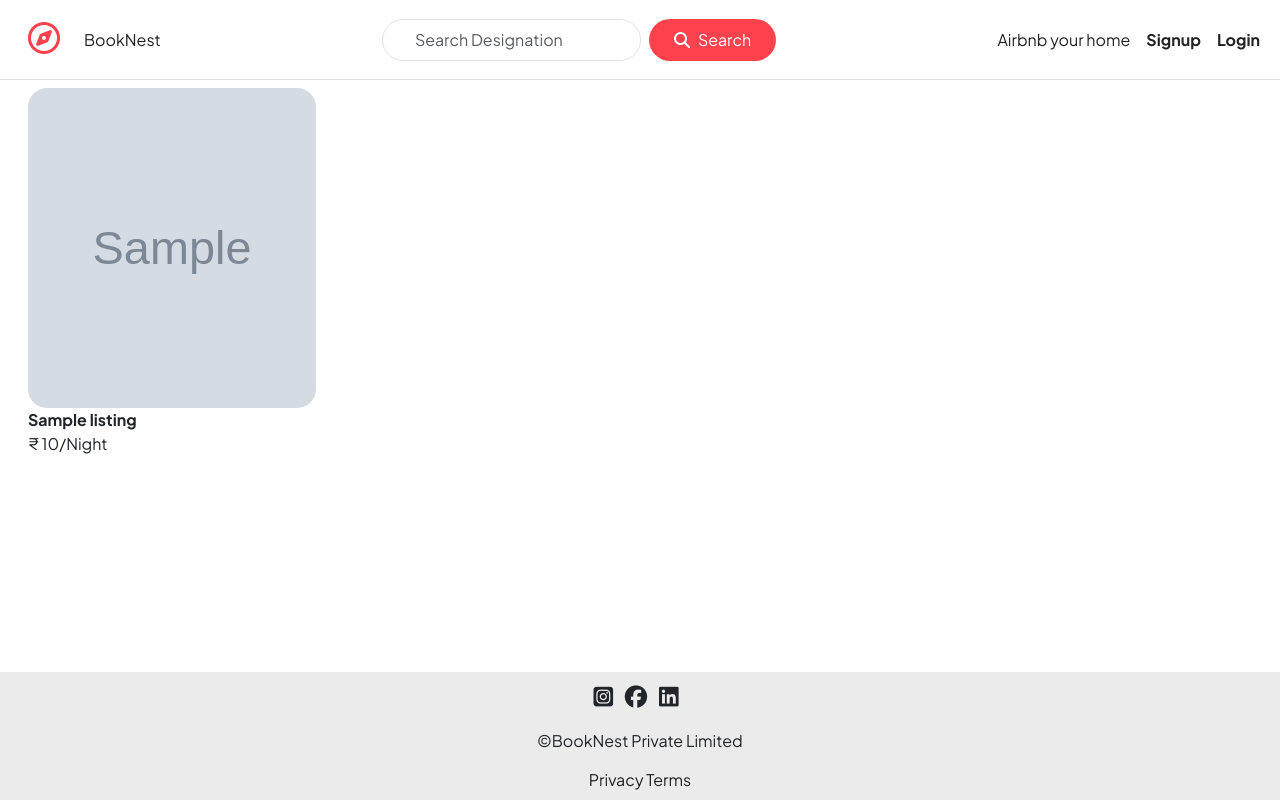
After one commit to Vansh-tech1/BookNest, a Node server app: page /search/ in a window 1280 px wide. The commit adds this page. Run offline with Node 20, Linux system fonts and the light colour scheme; tables that the repository leaves empty hold one stand-in row (values such as "Sample post"); grey boxes marked "Sample" are stand-in pictures; some libraries are stand-ins or nearby versions.

Commit message:
added searching route

```diff
--- a/app.js
+++ b/app.js
@@ -28,6 +28,7 @@ const User=require("./models/user.js");
 const listingRouter=require("./routes/listings.js");
 const reviewRouter=require("./routes/reviews.js");
 const userRouter=require("./routes/user.js");
+const searchRouter=require("./routes/search.js")
 
 const dbUrl = process.env.ATLASDB_URL;
 
@@ -41,6 +42,8 @@ main().then(() => {
 async function main() {
     await mongoose.connect(dbUrl);
 }
+
+
 
 app.set("view engine","ejs");
 app.set("views",path.join(__dirname,"views"));
@@ -95,12 +98,19 @@ app.use((req,res,next)=>{
 app.use("/listings",listingRouter);
 app.use("/listings/:id/reviews",reviewRouter);
 app.use("/",userRouter);
+app.use("/search",searchRouter)
 
 
+
+app.get("/",(req,res)=>{
+    res.redirect("/listings");
+})
 
 app.all("*",(req,res,next)=>{
     next(new ExpressError(404,"Page not found"));
 })
+
+
 
 
 app.use((err,req,res,next)=>{
--- /dev/null
+++ b/routes/search.js
@@ -0,0 +1,27 @@
+const express=require("express");
+const router=express.Router();
+const Listing=require("../models/listing.js");
+const wrapAsync=require("../utils/wrapAsync.js");
+
+
+
+router.get("/",wrapAsync(async (req,res)=>{
+    try {
+        const searchListings = await Listing.find({ location: req.query.q });
+
+        if (searchListings.length > 0) {
+            // Render the search results if listings are found
+            res.render("listings/search.ejs", { searchListings });
+        } else {
+            // Render the search page with no results
+            res.render("listings/search.ejs");
+        }
+    } catch (err) {
+        // Handle any potential errors
+        console.error(err);
+        req.flash("error", "An error occurred while searching.");
+        res.redirect("/");
+    }
+})
+)
+module.exports=router;
--- a/views/includes/navbar.ejs
+++ b/views/includes/navbar.ejs
@@ -11,8 +11,8 @@
         </div>
 
         <div class="navbar-nav ms-auto">
-          <form class="d-flex" role="search">
-            <input class="form-control me-2 search-inp" type="search" placeholder="Search Designation" aria-label="Search">
+          <form class="d-flex" role="search" method="get" action="/search">
+            <input class="form-control me-2 search-inp" type="search" name="q" placeholder="Search Designation" aria-label="Search">
             <button class="btn  search-btn " type="submit"> <i class="fa-solid fa-magnifying-glass"></i>Search </button>
           </form>
         </div>
--- /dev/null
+++ b/views/listings/search.ejs
@@ -0,0 +1,21 @@
+<% layout('/layouts/boilerplate') -%>
+
+<div class="row all-Listings row-cols-xl-4 row-cols-lg-3 row-cols-md-2 row-cols-sm-1 mt-2">
+    <% if (typeof searchListings !== 'undefined' && searchListings.length > 0) { %>
+        <% for (const listing of searchListings) { %>
+            <a href="/listings/<%= listing._id %>" class="listing-link">
+                <div class="card">
+                    <img src="<%= listing.image.url %>" class="card-img-top" alt="..." style="height: 20rem;">
+                    <div class="card-img-overlay"></div>
+                    <div class="card-body">
+                        <p class="card-text"><b><%= listing.title %></b></p>
+                        <p class="card-text">&#8377 <%= listing.price.toLocaleString("en-IN") %>/Night
+                        <i class="tax-info"> &nbsp; &nbsp;+18% GST</i></p>
+                    </div>
+                </div>
+            </a>
+        <% } %>
+    <% } else { %>
+        <h2>No listings found</h2>
+    <% } %>
+</div>
```
